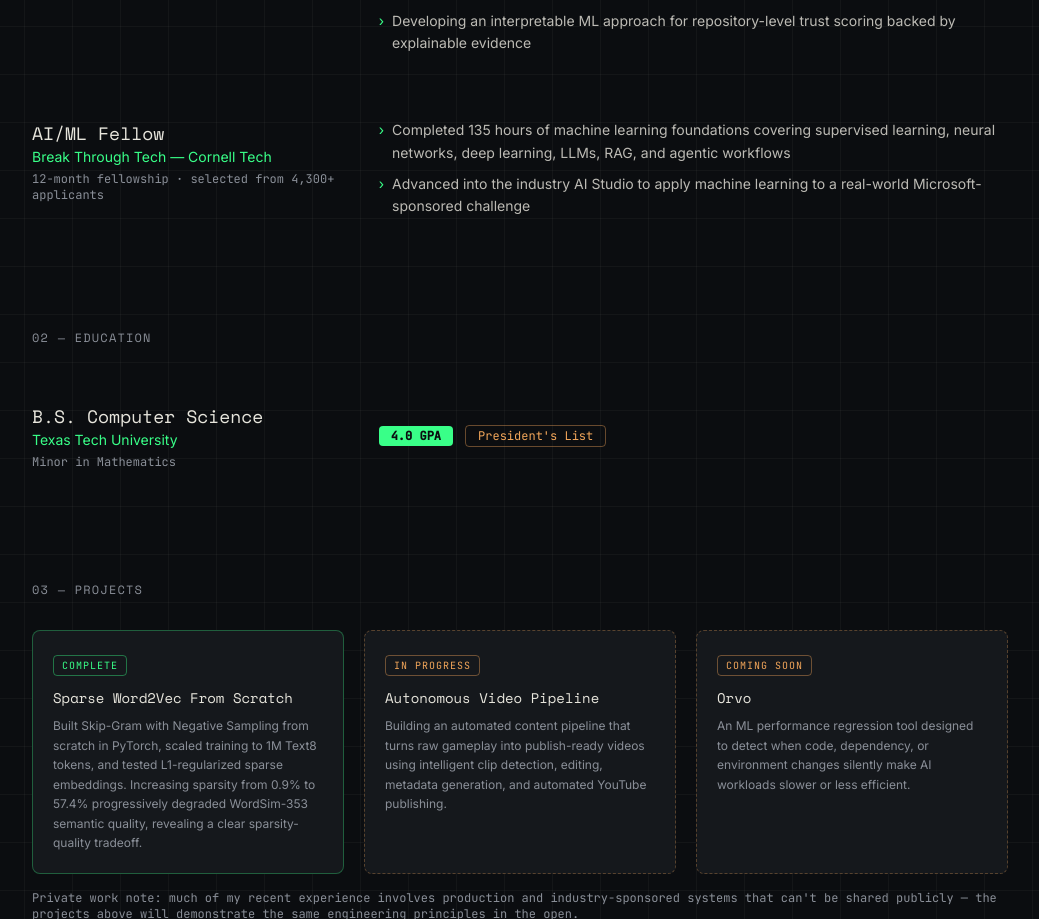
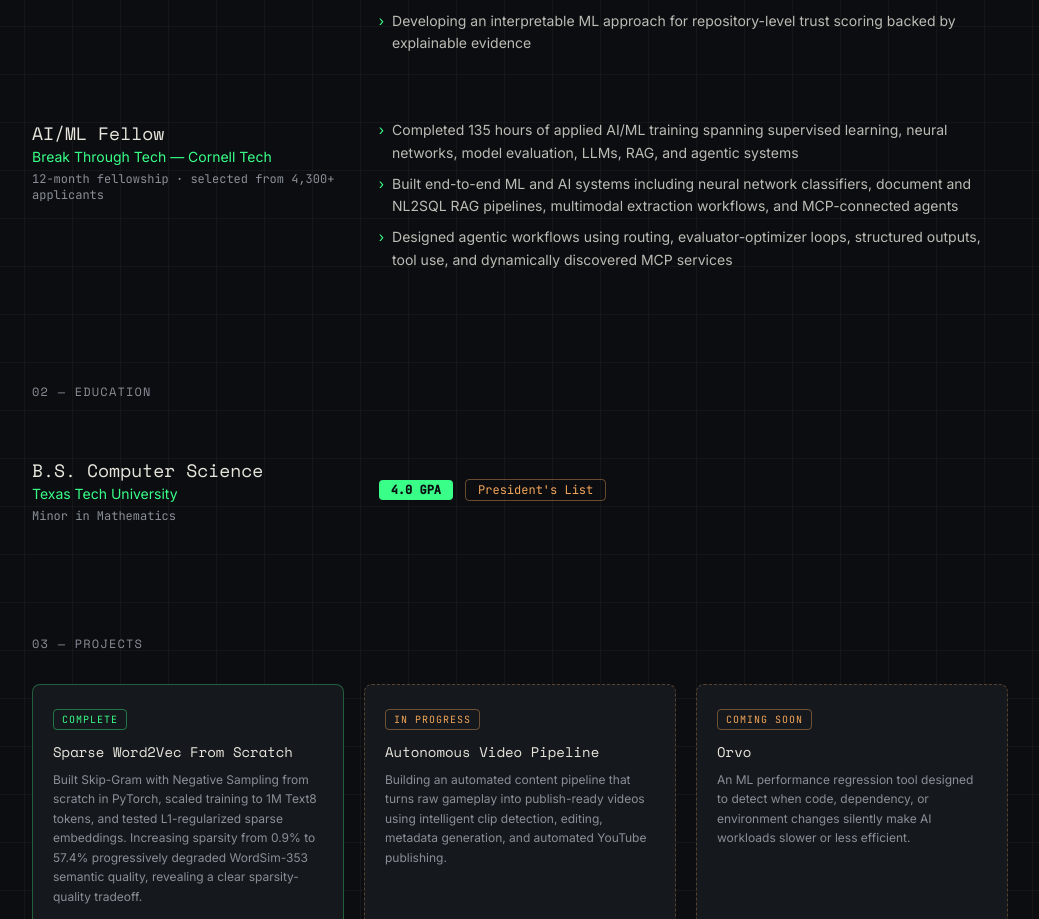
Before and after one commit to e-kemeny/portfolio, a React (Vite) app: page / in a window 1280 px wide. Shown: the part 886-1805 px from the top of the page, without its empty margins (120-1159 px from the left). Built offline with nearby package versions, Linux system fonts and the light colour scheme; no server answers.

Commit message:
experience BTT update

```diff
--- a/src/pages/Dev.jsx
+++ b/src/pages/Dev.jsx
@@ -59,8 +59,9 @@ const EXPERIENCE = [
     org: "Break Through Tech — Cornell Tech",
     period: "12-month fellowship · selected from 4,300+ applicants",
     points: [
-      "Completed 135 hours of machine learning foundations covering supervised learning, neural networks, deep learning, LLMs, RAG, and agentic workflows",
-      "Advanced into the industry AI Studio to apply machine learning to a real-world Microsoft-sponsored challenge",
+      "Completed 135 hours of applied AI/ML training spanning supervised learning, neural networks, model evaluation, LLMs, RAG, and agentic systems",
+      "Built end-to-end ML and AI systems including neural network classifiers, document and NL2SQL RAG pipelines, multimodal extraction workflows, and MCP-connected agents",
+      "Designed agentic workflows using routing, evaluator-optimizer loops, structured outputs, tool use, and dynamically discovered MCP services",
     ],
   },
 ];
```
